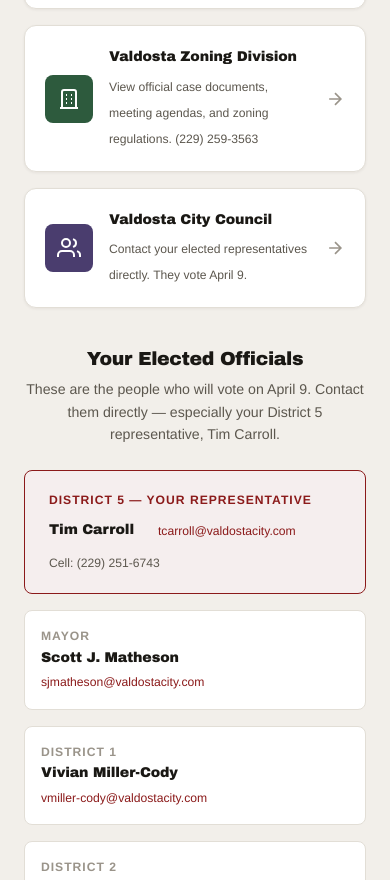
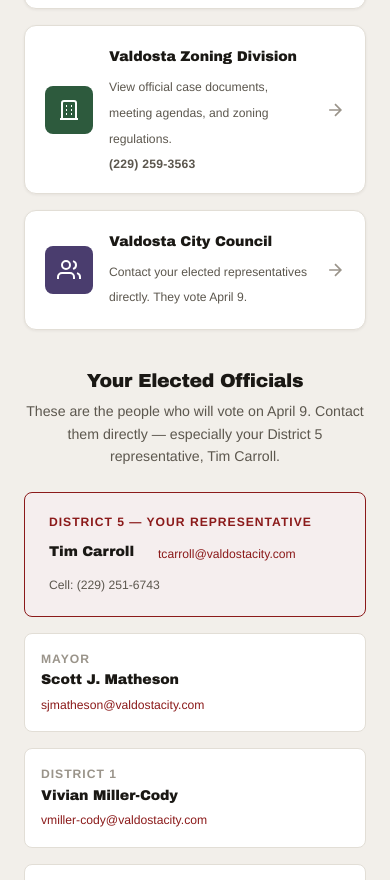
Before and after one commit to D8675309/protectcherrycreek, a plain HTML site: page index.html in a window 390 px wide. Shown: the part 9218-10098 px from the top of the page. Drawn offline with Linux system fonts and the light colour scheme; a web font is replaced by a local one.

Commit message:
Add zoning office phone number to contact card

```diff
--- a/index.html
+++ b/index.html
@@ -322,7 +322,8 @@
         </div>
         <div class="action-text">
           <strong>Valdosta Zoning Division</strong>
-          <span>View official case documents, meeting agendas, and zoning regulations. (229) 259-3563</span>
+          <span>View official case documents, meeting agendas, and zoning regulations.</span>
+          <span class="action-phone">(229) 259-3563</span>
         </div>
         <svg class="action-arrow" width="20" height="20" viewBox="0 0 24 24" fill="none" stroke="currentColor" stroke-width="2"><path d="M5 12h14M12 5l7 7-7 7"/></svg>
       </a>
--- a/style.css
+++ b/style.css
@@ -611,6 +611,14 @@
   color: var(--color-text-muted);
 }
 .action-card:hover .action-arrow { color: var(--color-accent); }
+.action-phone {
+  display: block;
+  font-size: var(--text-xs);
+  font-weight: 600;
+  color: var(--color-text);
+  margin-top: var(--space-1);
+  letter-spacing: 0.02em;
+}
 
 
 /* ============================================
```
